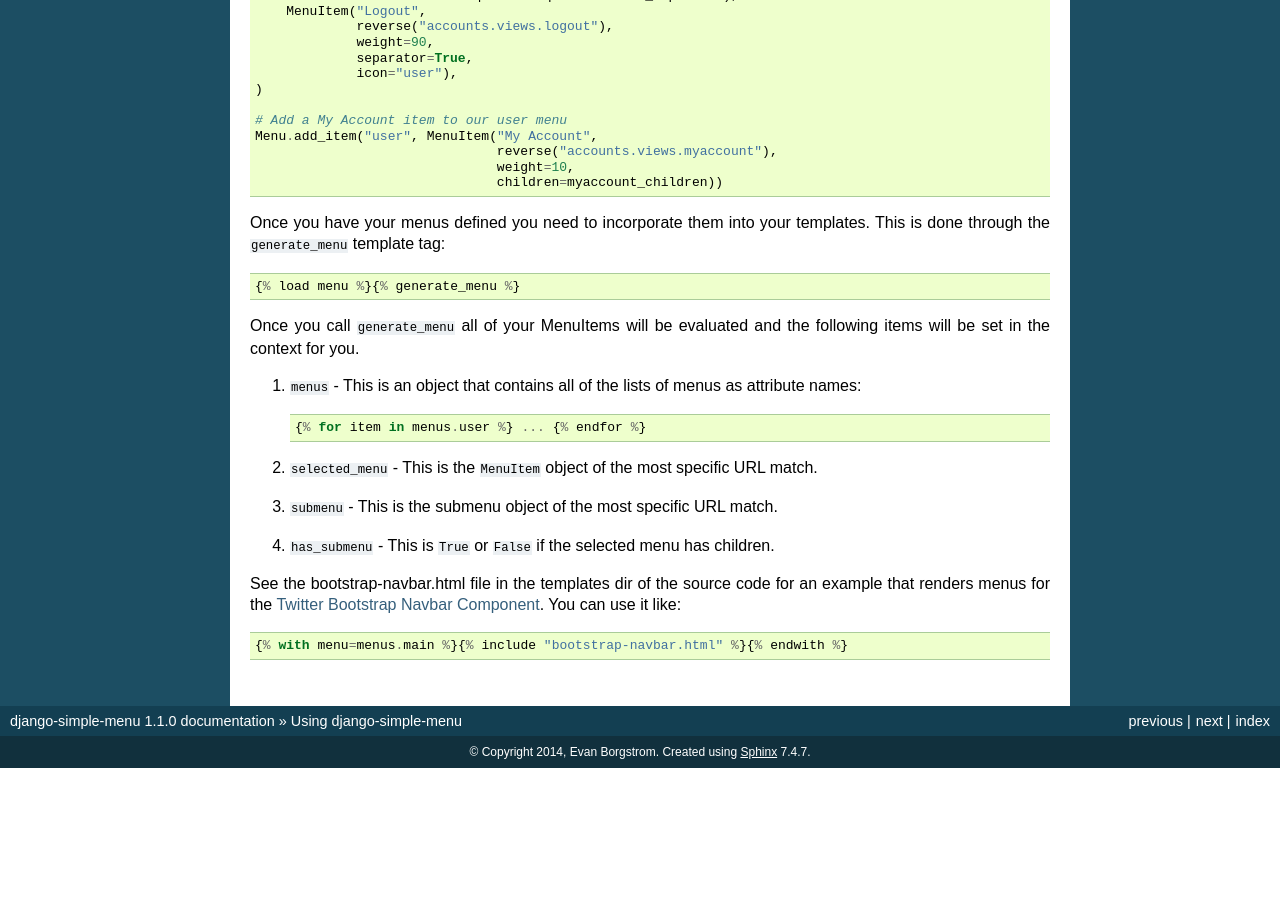
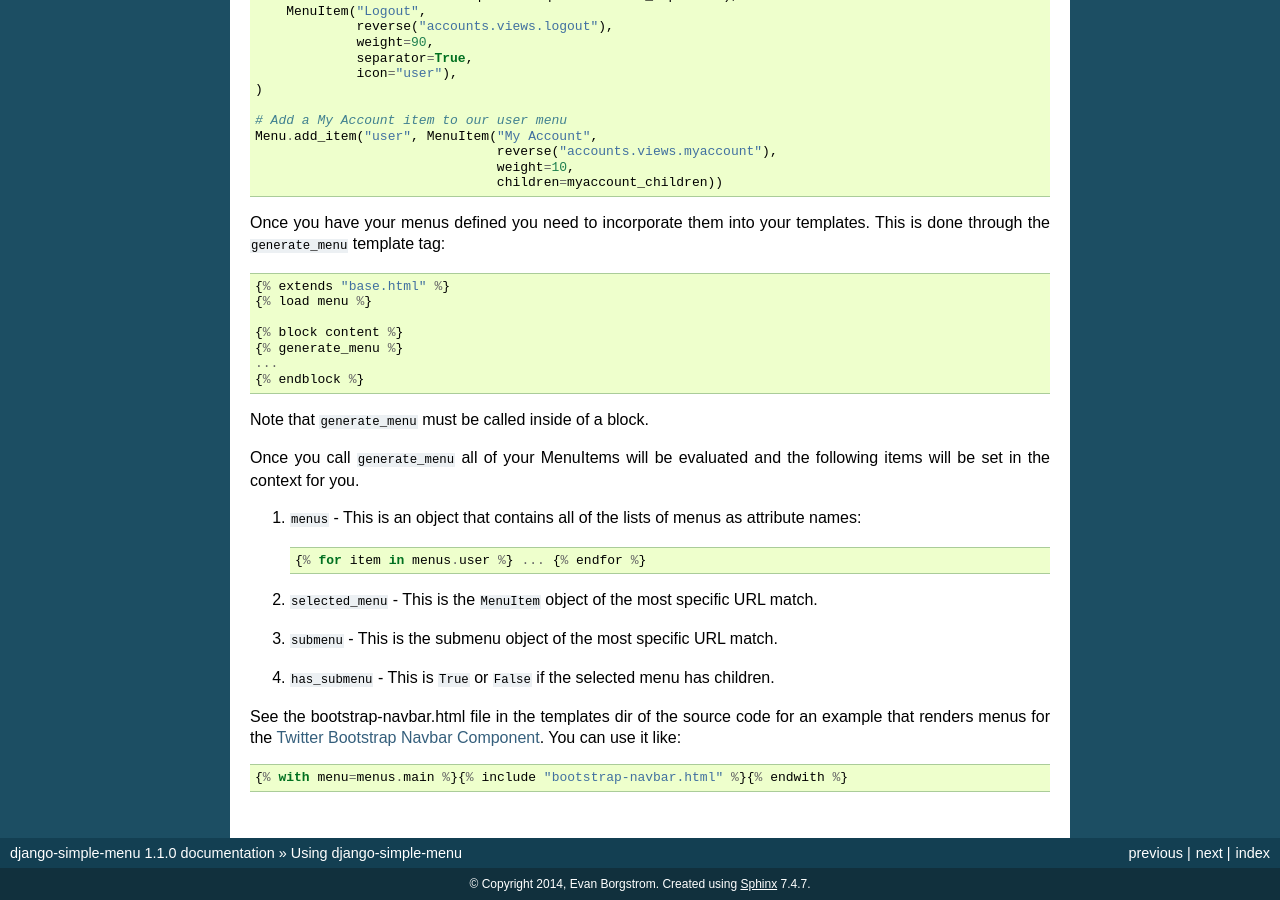
Before and after one commit to jazzband/django-simple-menu, a Sphinx documentation site: the page built from docs/usage.rst, in a window 1280 px wide and 900 px high, scrolled down 1226 px. Built offline with Sphinx 7.4.7, drawn with Linux system fonts in a browser that asks for light colours; before the commit the page ends 1994 px from its top, so only the background shows below that.

Commit message:
Add info about generate_menu needing to be called inside a block.
Fixes #36 -- thanks @ribozz

```diff
--- a/docs/usage.rst
+++ b/docs/usage.rst
@@ -85,7 +85,15 @@
 Once you have your menus defined you need to incorporate them into your
 templates. This is done through the ``generate_menu`` template tag::
 
-    {% load menu %}{% generate_menu %}
+    {% extends "base.html" %}
+    {% load menu %}
+
+    {% block content %}
+    {% generate_menu %}
+    ...
+    {% endblock %}
+
+Note that ``generate_menu`` must be called inside of a block.
 
 Once you call ``generate_menu`` all of your MenuItems will be evaluated and
 the following items will be set in the context for you.
```
